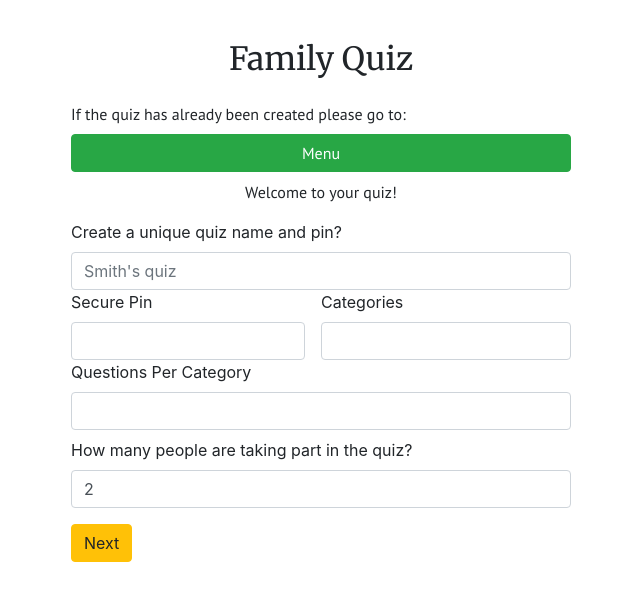
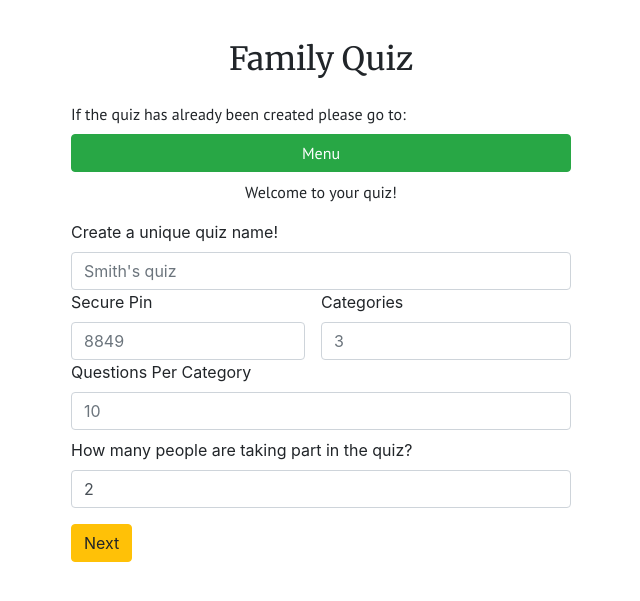
Before and after one commit to Fordalex/quiz-night, a Flask app: page / in a window 1280 px wide. Shown: the top 601 px of the page, without its empty margins (319-959 px from the left). Run offline with Flask 2, Linux system fonts and the light colour scheme; some libraries are stand-ins or nearby versions; some web fonts are replaced.

Commit message:
Added placeholders on the settings and little tweaks on the quiz.html.

```diff
--- a/app.py
+++ b/app.py
@@ -41,6 +41,7 @@ def settings():
             'userCount': int(userCount),
             'usersData': arrayOfUsers,
             'usersNames': arrayOfNames,
+            'showAnswers': 'False',
         }
 
         mongo.db.quizzes.insert_one(quiz)
--- a/templates/quiz.html
+++ b/templates/quiz.html
@@ -40,7 +40,6 @@
                 <p class="m-0">Total Questions: {{ totalQuestions }}</p>
             </div>
         </div>
-
     </div>
     <!-- (mobile only) how many quesions have been answered from each player -->
     <div class="col-5 p-0 d-block d-md-none">
@@ -121,9 +120,9 @@
                                     {% set roundIndex = round * questionsPerRound %}
                                     <!-- if user is quizMaster minus the number of questions per round -->
                                     {% if user <= round %}
-                                        <li class="ml-4">{{ quiz['usersData'][usersName]['answers'][answer + answerIndex + roundIndex - questionsPerRound] }}</li>
+                                        <li class="ml-4"><span class="{% if quiz.showAnswers == 'False' %}hidden{% endif %}">{{ quiz['usersData'][usersName]['answers'][answer + answerIndex + roundIndex - questionsPerRound] }}</span></li>
                                     {% else %}
-                                        <li class="ml-4">{{ quiz['usersData'][usersName]['answers'][answer + answerIndex + roundIndex] }}</li>
+                                        <li class="ml-4"><span class="{% if quiz.showAnswers == 'False' %}hidden{% endif %}">{{ quiz['usersData'][usersName]['answers'][answer + answerIndex + roundIndex] }}</span></li>
                                     {% endif %}
                                 {% endfor %}
                             {% endfor %}
--- a/templates/settings.html
+++ b/templates/settings.html
@@ -16,20 +16,20 @@
             <form method="POST">
                 <div class="row m-0 p-0">
                     <div class="col-12 m-0 p-0">
-                        <label>Create a unique quiz name and pin?</label>
+                        <label>Create a unique quiz name!</label>
                         <input type="text" class="form-control" placeholder="Smith's quiz" name="quizName" required>
                     </div>
                     <div class="col-6 p-0 pr-3">
                         <label>Secure Pin</label>
-                        <input type="number" class="form-control" name="pin">
+                        <input type="number" class="form-control" placeholder="8849" name="pin" required>
                     </div>
                     <div class="col-6 p-0">
                         <label>Categories</label>
-                        <input type="text" name="categories" class="form-control">
+                        <input type="number" name="categories" placeholder="3" class="form-control" required>
                     </div>
                     <div class="col-12 p-0">
                         <label>Questions Per Category</label>
-                        <input type="text" name="questionsCount" class="form-control">
+                        <input type="number" name="questionsCount" placeholder="10" class="form-control" required>
                     </div>
                     <div class="col-12 m-0 p-0 mt-2">
                         <label>How many people are taking part in the quiz?</label>
@@ -60,7 +60,7 @@
             $('#usersContainer').append(`
             <div class="col-12 m-0 p-0 mt-2">
                 <label>User ${i + 1}</label>
-                <input type="text" name="user${i + 1}" class="form-control">
+                <input type="text" name="user${i + 1}" class="form-control" required>
             </div>
             `)
         }
```
